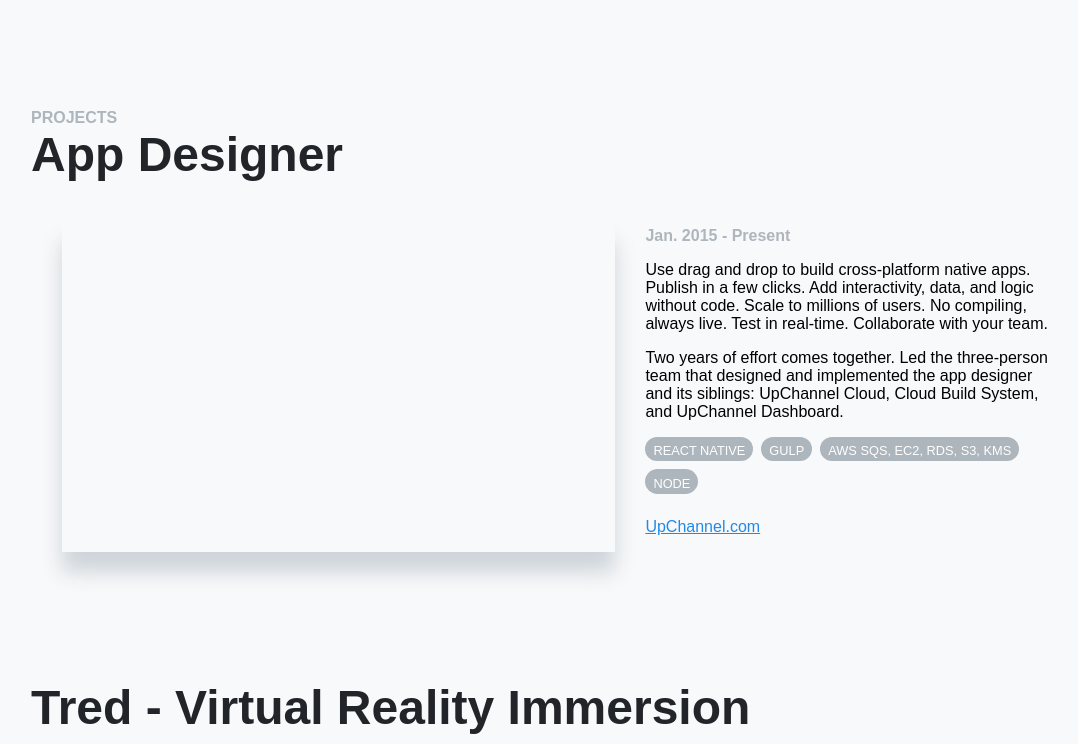
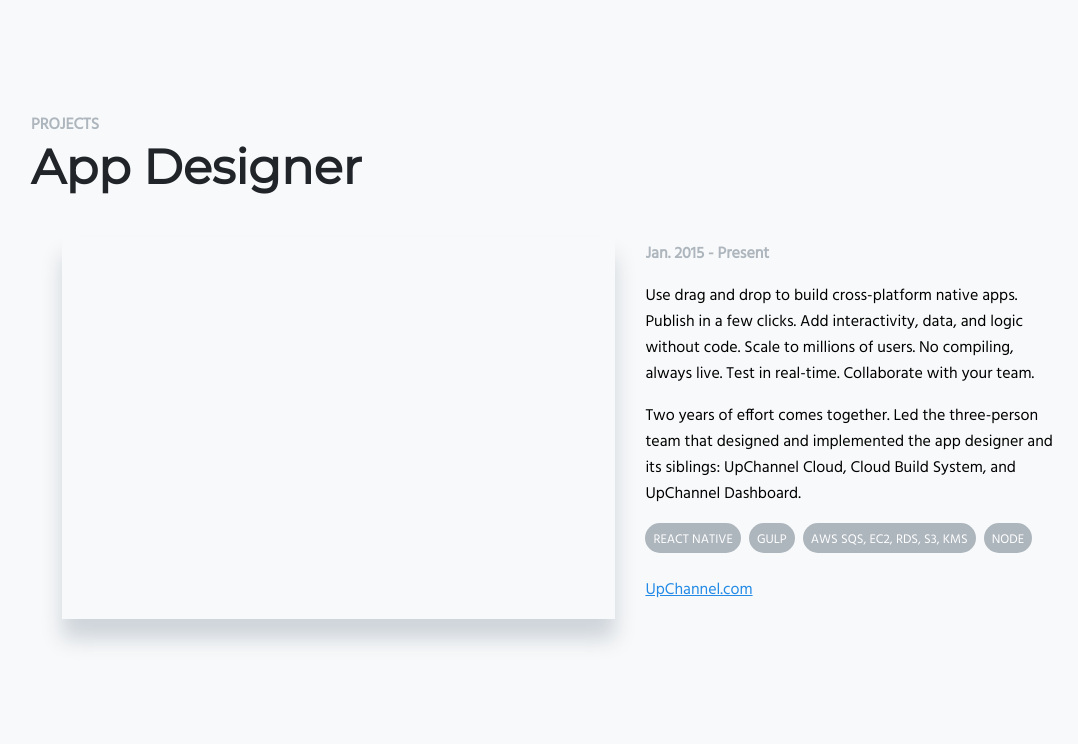
Before and after one commit to c-h-/website, a website: page app/index.html in a window 1280 px wide. Shown: the part 666-1410 px from the top of the page, without its empty margins (97-1175 px from the left). Drawn offline with nearby package versions, Linux system fonts and the light colour scheme; a web font is replaced by a local one.

Commit message:
Add back Google Fonts because it's variable

```diff
--- a/app/index.html
+++ b/app/index.html
@@ -53,6 +53,7 @@
     <meta name="theme-color" content="#f8f9fa">
 
     <link href="//www.google-analytics.com" rel="dns-prefetch">
+    <link href="https://fonts.googleapis.com/css?family=Hind|Montserrat" rel="stylesheet">
     <link href="assets/css/style.min.css" rel="stylesheet" inline>
 
     <!-- <script src="assets/components/modernizr/modernizr.js"></script> -->
--- a/src/scss/modules/_typography.scss
+++ /dev/null
@@ -1,32 +0,0 @@
-/* devanagari */
-@font-face {
-  font-family: 'Hind';
-  font-style: normal;
-  font-weight: 400;
-  src: local('Hind'), local('Hind-Regular'), url(https://fonts.gstatic.com/s/hind/v6/PweUV6zQOwbea1HTWD9UxRTbgVql8nDJpwnrE27mub0.woff2) format('woff2');
-  unicode-range: U+02BC, U+0900-097F, U+1CD0-1CF6, U+1CF8-1CF9, U+200B-200D, U+20A8, U+20B9, U+25CC, U+A830-A839, U+A8E0-A8FB;
-}
-/* latin-ext */
-@font-face {
-  font-family: 'Hind';
-  font-style: normal;
-  font-weight: 400;
-  src: local('Hind'), local('Hind-Regular'), url(https://fonts.gstatic.com/s/hind/v6/_nGZcTICJK7Og5TmI2ZPqxTbgVql8nDJpwnrE27mub0.woff2) format('woff2');
-  unicode-range: U+0100-024F, U+1E00-1EFF, U+20A0-20AB, U+20AD-20CF, U+2C60-2C7F, U+A720-A7FF;
-}
-/* latin */
-@font-face {
-  font-family: 'Hind';
-  font-style: normal;
-  font-weight: 400;
-  src: local('Hind'), local('Hind-Regular'), url(https://fonts.gstatic.com/s/hind/v6/Pmrg92KFJKj-hq44c2dqpvesZW2xOQ-xsNqO47m55DA.woff2) format('woff2');
-  unicode-range: U+0000-00FF, U+0131, U+0152-0153, U+02C6, U+02DA, U+02DC, U+2000-206F, U+2074, U+20AC, U+2212, U+2215, U+E0FF, U+EFFD, U+F000;
-}
-/* latin */
-@font-face {
-  font-family: 'Montserrat';
-  font-style: normal;
-  font-weight: 400;
-  src: local('Montserrat-Regular'), url(https://fonts.gstatic.com/s/montserrat/v7/zhcz-_WihjSQC0oHJ9TCYAzyDMXhdD8sAj6OAJTFsBI.woff2) format('woff2');
-  unicode-range: U+0000-00FF, U+0131, U+0152-0153, U+02C6, U+02DA, U+02DC, U+2000-206F, U+2074, U+20AC, U+2212, U+2215, U+E0FF, U+EFFD, U+F000;
-}
```
